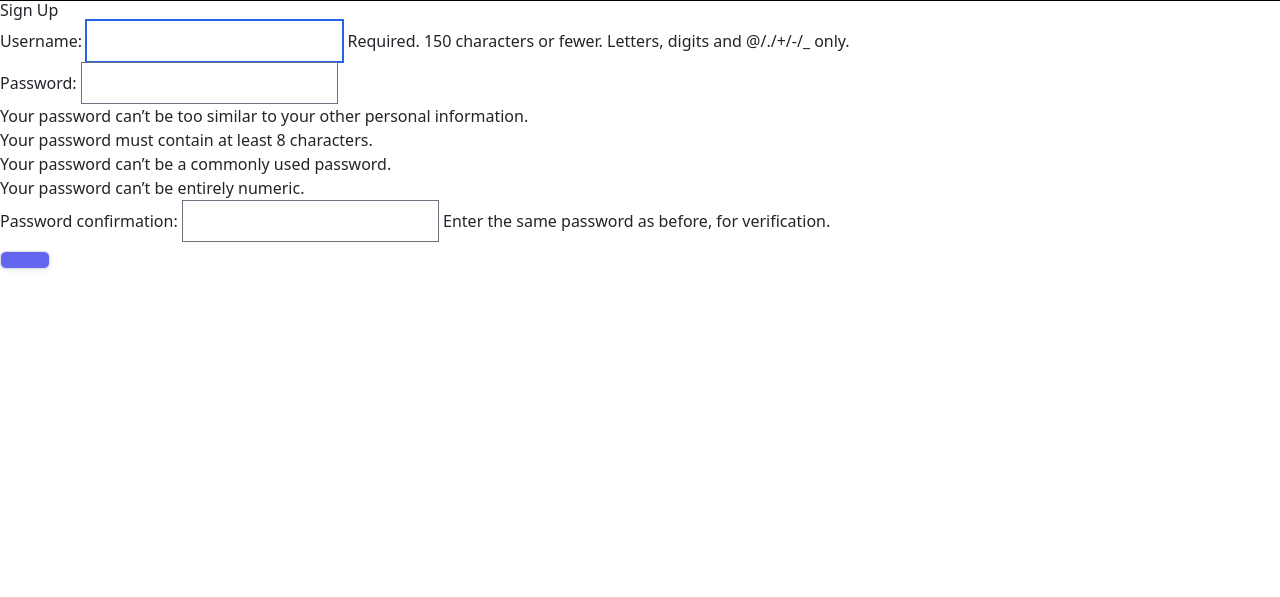
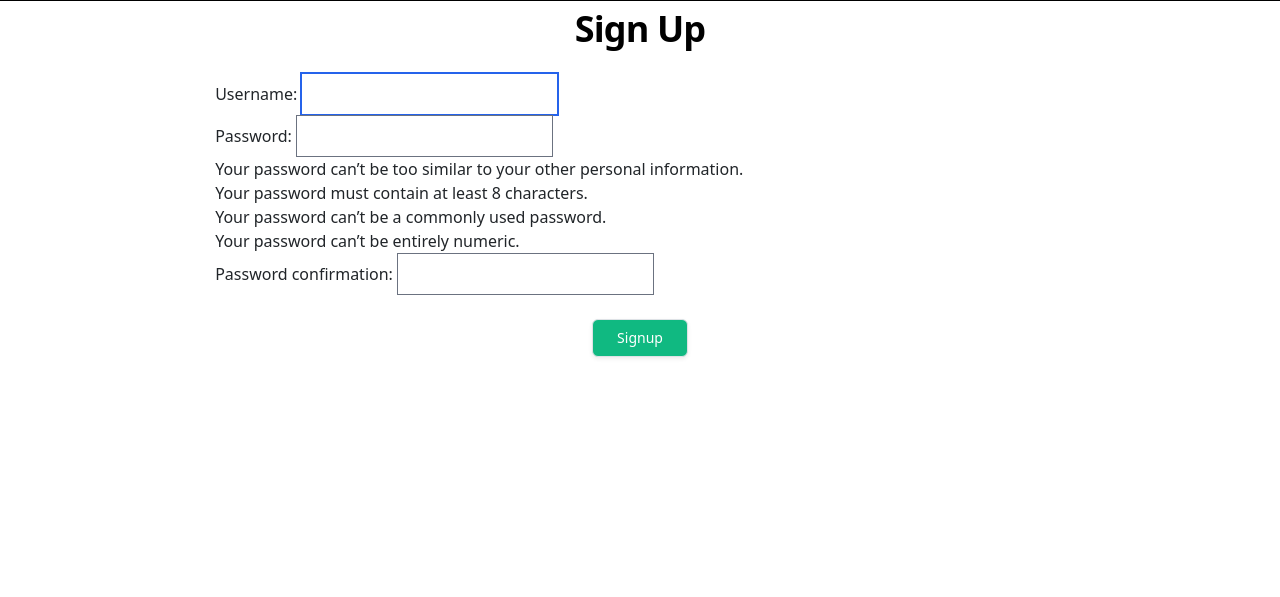
Before and after one commit to Cmosley/RPI_Bets, a Django app: page /accounts/signup/ in a window 1280 px wide. Shown: the part 63-660 px from the top of the page. Run offline with Django 3.2, Linux system fonts and the light colour scheme; some libraries are stand-ins or nearby versions.

Commit message:
styling on signup/login pages

```diff
--- a/main_app/templates/registration/signup.html
+++ b/main_app/templates/registration/signup.html
@@ -1,17 +1,31 @@
 {% extends 'base.html' %}
 {% block content %}
-
-<h1>Sign Up</h1>
-
+<div class='mb-4 flex justify-center'>
+<h1 class='mt-2 text-black text-3xl font-extrabold tracking-tight sm:text-4xl'>Sign Up</h1>
+</div>
 {% if error_message %}
   <p class="text-red-500">{{ error_message }}</p>
 {% endif %}
+<div class='mb-4 flex justify-center items-center'>
 
-<form method="post" action="{% url 'signup' %}">
-  {% csrf_token %}
-  {{ form.as_p }}
-  <button type="button" class="relative inline-flex items-center px-4 py-2 border border-transparent shadow-sm text-sm font-medium rounded-md text-white bg-indigo-500 hover:bg-indigo-600 focus:outline-none focus:ring-2 focus:ring-offset-2 focus:ring-offset-gray-800 focus:ring-indigo-500" value="signup">
-  </button>
-</form>
+  <form method="post" action="{% url 'signup' %}">
+    {% csrf_token %}
+    {{ form.as_p }}
+    <div class='mt-4 flex justify-center'>
+    <input type="submit" class="relative inline-flex items-center px-4 py-2 border border-transparent shadow-sm text-sm font-medium rounded-md text-white bg-green-500 hover:bg-green-600 focus:outline-none focus:ring-2 focus:ring-offset-2 focus:ring-offset-gray-800 focus:ring-green-500" value="Signup">
+    </input>
+    </div>
+  </form>
+</div>
+<style>
 
+.helptext{
+  visibility: hidden;
+}
+
+#hint_id_username, #hint_id_password1 {
+         display: none;
+     }
+
+</style>
 {% endblock %}
--- a/theme/static/css/dist/styles.css
+++ b/theme/static/css/dist/styles.css
@@ -1099,6 +1099,10 @@ select {
 	--tw-bg-opacity: 1;
 	background-color: rgba(239, 68, 68, var(--tw-bg-opacity));
 }
+.bg-green-500 {
+	--tw-bg-opacity: 1;
+	background-color: rgba(16, 185, 129, var(--tw-bg-opacity));
+}
 .object-cover {
 	-o-object-fit: cover;
 	   object-fit: cover;
@@ -1352,6 +1356,10 @@ select {
 	--tw-bg-opacity: 1;
 	background-color: rgba(220, 38, 38, var(--tw-bg-opacity));
 }
+.hover\:bg-green-600:hover {
+	--tw-bg-opacity: 1;
+	background-color: rgba(5, 150, 105, var(--tw-bg-opacity));
+}
 .hover\:text-white:hover {
 	--tw-text-opacity: 1;
 	color: rgba(255, 255, 255, var(--tw-text-opacity));
@@ -1391,6 +1399,10 @@ select {
 	--tw-ring-opacity: 1;
 	--tw-ring-color: rgba(239, 68, 68, var(--tw-ring-opacity));
 }
+.focus\:ring-green-500:focus {
+	--tw-ring-opacity: 1;
+	--tw-ring-color: rgba(16, 185, 129, var(--tw-ring-opacity));
+}
 .focus\:ring-offset-2:focus {
 	--tw-ring-offset-width: 2px;
 }
```
Also changed, not shown: main_app/templates/registration/login.html (+14 -8 lines), README.md.
